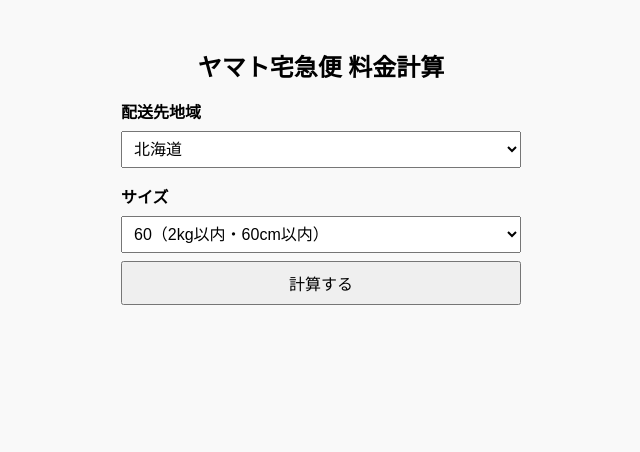
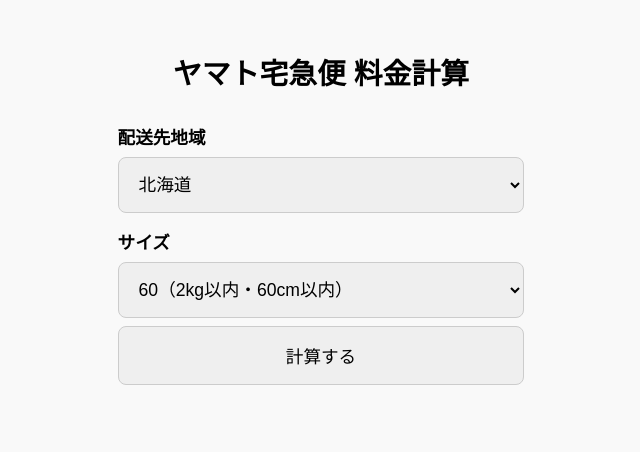
Before and after one commit to hubport-japan/yamato-rate-calc, a plain HTML site: page index.html in a window 1280 px wide. Shown: the whole page, without its empty margins (319-959 px from the left). Drawn offline with Linux system fonts and the light colour scheme.

Commit message:
Add files via upload

```diff
--- a/index.html
+++ b/index.html
@@ -2,40 +2,58 @@
 <html lang="ja">
   <head>
     <meta charset="UTF-8" />
+    <meta name="viewport" content="width=device-width, initial-scale=1.0" />
     <title>ヤマト宅急便 料金計算</title>
     <style>
+      html,
       body {
         font-family: sans-serif;
+        margin: 0;
+        padding: 0;
+        background: #f9f9f9;
+        display: flex;
+        flex-direction: column;
+        align-items: center;
+        justify-content: flex-start;
+        min-height: 100vh;
+      }
+      main {
         padding: 2rem;
-        background: #f9f9f9;
-        max-width: 400px;
-        margin: auto;
+        width: 100%;
+        max-width: 480px;
+        box-sizing: border-box;
       }
       h1 {
-        font-size: 1.5rem;
+        font-size: 1.8rem;
         text-align: center;
+        margin-bottom: 2rem;
       }
       label {
         margin-top: 1rem;
         display: block;
         font-weight: bold;
+        font-size: 1.1rem;
       }
       select,
       button {
         width: 100%;
-        padding: 0.5rem;
-        font-size: 1rem;
+        padding: 1rem;
+        font-size: 1.1rem;
         margin-top: 0.5rem;
+        border-radius: 8px;
+        border: 1px solid #ccc;
+        box-sizing: border-box;
       }
       #result {
         margin-top: 2rem;
-        font-size: 2rem;
+        font-size: 2.4rem;
         font-weight: bold;
         text-align: center;
       }
     </style>
   </head>
   <body>
+    <main>
       <h1>ヤマト宅急便 料金計算</h1>
 
       <label for="region">配送先地域</label>
@@ -68,8 +86,8 @@
       </select>
 
       <button onclick="calculate()">計算する</button>
-
       <div id="result"></div>
+    </main>
 
     <script>
       const rates = {
```
Lines whose indentation alone changed are shown as unchanged.
